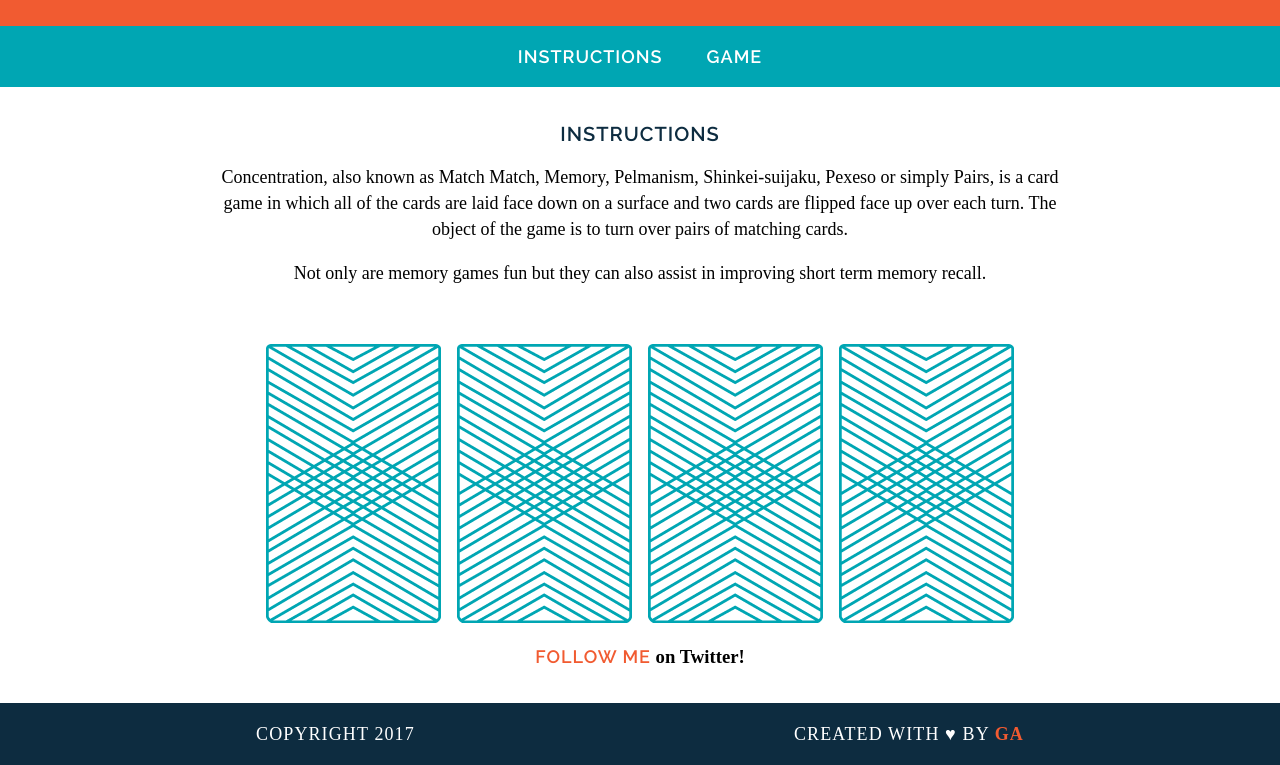
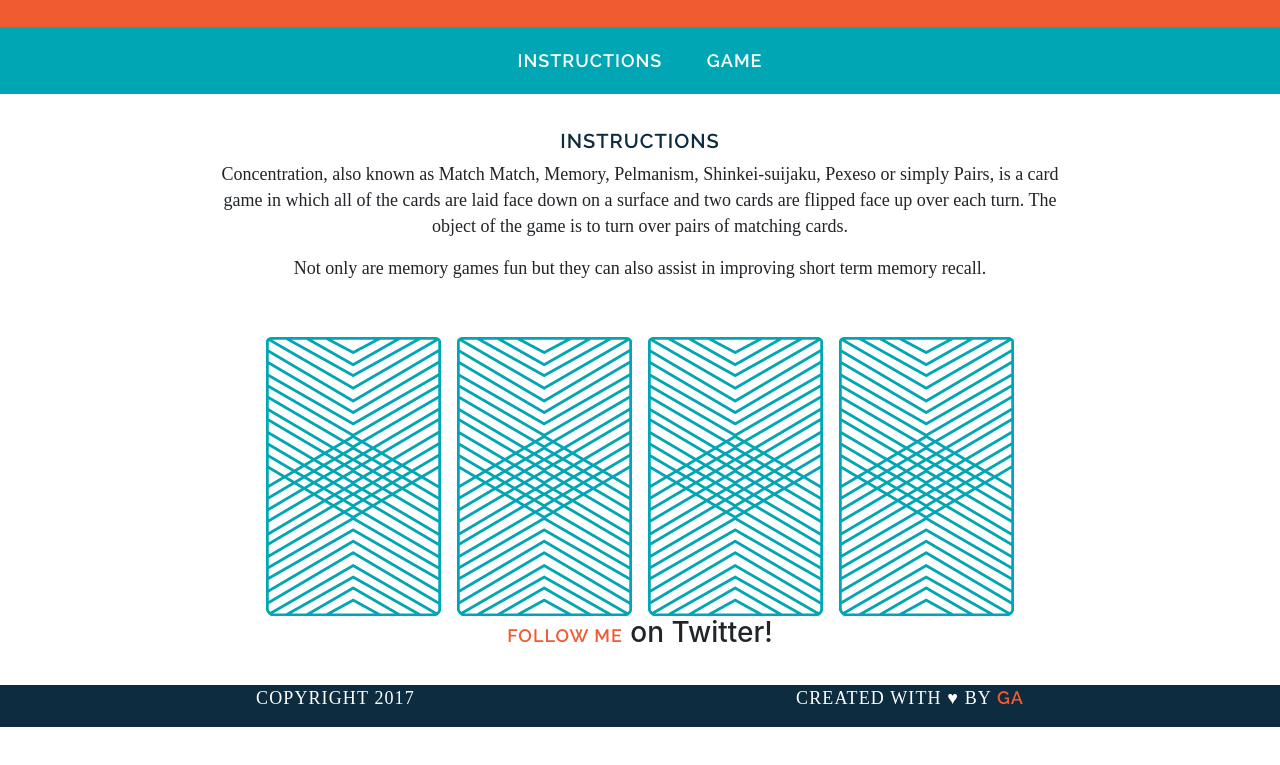
Before and after one commit to ManiacalBilby/wdi-fundamentals-memorygame, a plain HTML site: page memory_game/index.html in a window 1280 px wide. Shown: the part 87-852 px from the top of the page. After the commit the page ends 814 px from the top, so only its background shows below. Drawn offline with nearby package versions, Linux system fonts and the light colour scheme; a web font is replaced by a local one.

Commit message:
added Bootsrap css, jquery, and js CDN's to index.html

```diff
--- a/memory_game/index.html
+++ b/memory_game/index.html
@@ -2,6 +2,7 @@
 <html>
 <head>
 	<link href="https://fonts.googleapis.com/css?family=Droid+Serif|Raleway:400,500,600,700" rel="stylesheet">
+	<link rel="stylesheet" href="https://maxcdn.bootstrapcdn.com/bootstrap/4.0.0-beta.2/css/bootstrap.min.css" integrity="sha384-PsH8R72JQ3SOdhVi3uxftmaW6Vc51MKb0q5P2rRUpPvrszuE4W1povHYgTpBfshb" crossorigin="anonymous">
 	<link href="css/style.css" rel="stylesheet" type="text/css">
 	<title>Memory Card Game</title>
 </head>
@@ -24,8 +25,10 @@
 	</main>
 	<footer class="clearfix">
 		<p class="copyright">Copyright 2017</p>
-		<p class="message">Created with &hearts; by <span class="name">GA</span></p>
+		<p class="message">Created with &hearts; by <span class="name"><a href="https://generalassemb.ly/" target="_blank">GA</a></span></p>
 	</footer>
+	<script src="https://code.jquery.com/jquery-3.2.1.slim.min.js" integrity="sha384-KJ3o2DKtIkvYIK3UENzmM7KCkRr/rE9/Qpg6aAZGJwFDMVNA/GpGFF93hXpG5KkN" crossorigin="anonymous"></script>
+	<script src="https://maxcdn.bootstrapcdn.com/bootstrap/4.0.0-beta.2/js/bootstrap.min.js" integrity="sha384-alpBpkh1PFOepccYVYDB4do5UnbKysX5WZXm3XxPqe5iKTfUKjNkCk9SaVuEZflJ" crossorigin="anonymous"></script>
 	<script src="js/main.js"></script>
 </body>
 </html>
```
